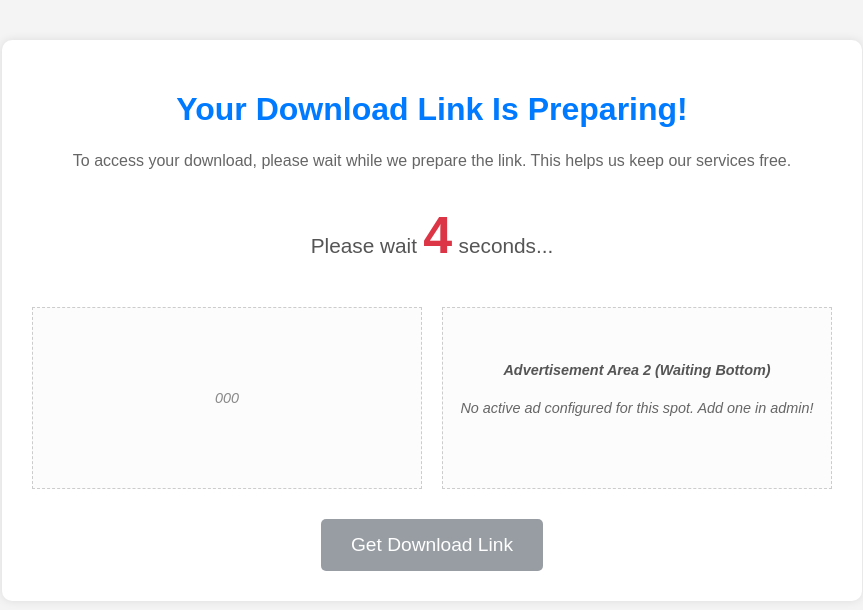
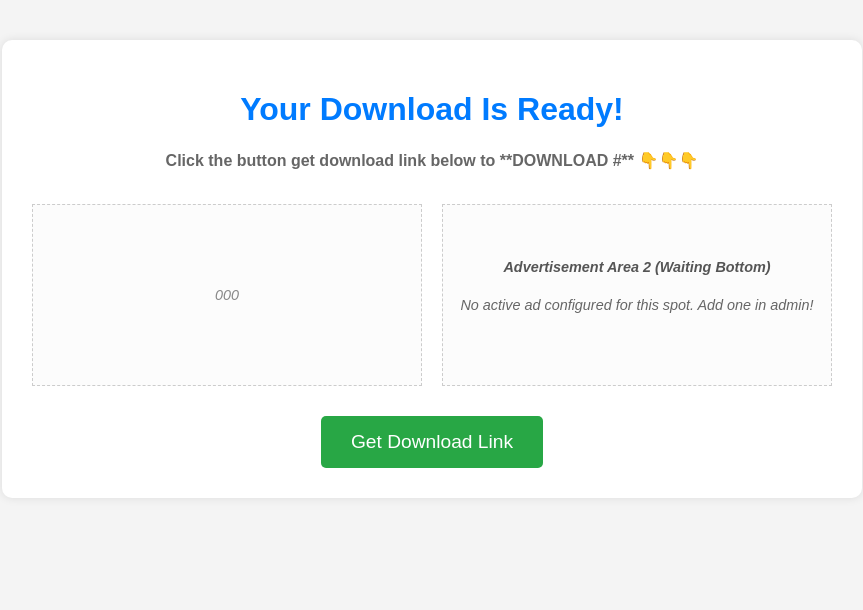
Before and after one commit to Teejayskillz/url_shortener, a Django app: page /000/ in a window 1280 px wide. Shown: the top 610 px of the page, without its empty margins (208-1071 px from the left). Run offline with Django 5.2, Linux system fonts and the light colour scheme; tables that the repository leaves empty hold one stand-in row (values such as "Sample post").

Commit message:
added url title

```diff
--- a/shortener_app/forms.py
+++ b/shortener_app/forms.py
@@ -2,6 +2,11 @@
 from django import forms
 
 class URLShortenForm(forms.Form):
+    url_title = forms.CharField(
+        label="Enter URL Title",
+        max_length=600,
+        widget=forms.TextInput(attrs={'placeholder': 'e.g., Download M3gan (2025) Movie'})
+    )
     long_url = forms.URLField(
         label="Enter Long URL",
         max_length=2000,
--- a/shortener_app/models.py
+++ b/shortener_app/models.py
@@ -11,6 +11,7 @@ def generate_short_code():
             return short_code
 
 class URL(models.Model):
+    url_title = models.CharField(max_length=600 , blank=True , null=True)
     long_url = models.URLField(max_length=2000)
     short_code = models.CharField(max_length=6, unique=True, blank=True)
     created_at = models.DateTimeField(auto_now_add=True)
--- a/shortener_app/views.py
+++ b/shortener_app/views.py
@@ -9,8 +9,25 @@ def create_short_url(request):
         form = URLShortenForm(request.POST)
         if form.is_valid():
             long_url = form.cleaned_data['long_url']
-            # Try to get an existing URL object or create a new one
-            url_obj, created = URL.objects.get_or_create(long_url=long_url)
+            entered_url_title = form.cleaned_data['url_title'] # Get the title from the form
+
+            # Option to handle existing URLs:
+            # 1. Try to get an existing URL with the same long_url
+            # 2. If found, update its title if the new title is different
+            # 3. If not found, create a new URL object with both long_url and url_title
+
+            url_obj, created = URL.objects.get_or_create(
+                long_url=long_url,
+                defaults={'url_title': entered_url_title} # Set url_title if a new object is created
+            )
+
+            if not created and url_obj.url_title != entered_url_title:
+                # If an existing URL was found and the new title is different, update it.
+                # This ensures the most recent title submitted via the form is used.
+                url_obj.url_title = entered_url_title
+                url_obj.save()
+
+
             # Construct the full shortened URL for display
             # request.build_absolute_uri('/') gives you the base URL of your site (e.g., http://127.0.0.1:8000/)
             shortened_url = request.build_absolute_uri('/') + url_obj.short_code
@@ -28,6 +45,11 @@ def redirect_to_download(request, short_code):
         url_obj.clicks += 1
         url_obj.save()
 
+        # Retrieve url_title directly from the fetched url_obj
+        # Use .url_title if it exists, otherwise provide a default or fallback
+        # Changed default to "Your Download" for more general use, but "Your Movie" is fine if context is always movies.
+        download_title = url_obj.url_title if url_obj.url_title else "Your Download"
+
         site_config, created = SiteConfiguration.objects.get_or_create(pk=1)
 
         # Initialize active_ads
@@ -36,7 +58,6 @@ def redirect_to_download(request, short_code):
         # Only fetch and pass ads if global ads are enabled
         if site_config.ads_enabled_globally:
             # Fetch all active ad units, ordered by their location
-            # We'll group them by location in the template
             ad_units = AdUnit.objects.filter(is_active=True).order_by('location')
 
             # Organize ads by their location for easier template access
@@ -48,12 +69,18 @@ def redirect_to_download(request, short_code):
         context = {
             'original_download_url': url_obj.long_url,
             'short_code': short_code,
+            'url_title': download_title,  # This will now correctly show the input title
             'ads_enabled': site_config.ads_enabled_globally, # Global switch
             'active_ads': active_ads, # Pass active ad units organized by location
         }
         return render(request, 'shortener_app/waiting_page.html', context)
     except Http404:
-        return HttpResponse("Short URL not found.", status=404)
+        # This will be caught by get_object_or_404, but it's good to be explicit
+        raise Http404("Short URL not found.") # Or render a custom 404 page
+    except Exception as e:
+        # Log unexpected errors for debugging
+        print(f"An unexpected error occurred: {e}")
+        return HttpResponse("An internal server error occurred.", status=500)
 
 
 def finalize_download(request, short_code):
@@ -62,4 +89,7 @@ def finalize_download(request, short_code):
 
         return redirect(url_obj.long_url)
     except Http404:
-        return HttpResponse("Short URL not found.", status=404)
+        raise Http404("Short URL not found.") # Or render a custom 404 page
+    except Exception as e:
+        print(f"An unexpected error occurred during finalization: {e}")
+        return HttpResponse("An internal server error occurred.", status=500)
--- a/templates/shortener_app/waiting_page.html
+++ b/templates/shortener_app/waiting_page.html
@@ -18,33 +18,26 @@ l.parentNode.insertBefore(s, l);
 
     <meta charset="UTF-8">
     <meta name="viewport" content="width=device-width, initial-scale=1.0">
-    <title>Your Download Is Ready - Please Wait</title>
+    <title>Your Download Is Ready</title>
     <style>
         body { font-family: Arial, sans-serif; text-align: center; margin: 20px; background-color: #f4f4f4; color: #333; }
         .container { max-width: 800px; margin: 40px auto; padding: 30px; background-color: #fff; border-radius: 10px; box-shadow: 0 0 10px rgba(0,0,0,0.1); }
         h1 { color: #007bff; margin-bottom: 20px; }
         p { color: #666; line-height: 1.6; }
-        #countdown-message { font-size: 1.3em; margin: 20px 0; color: #555; }
-        #countdown { font-size: 2.5em; color: #dc3545; font-weight: bold; display: inline-block; min-width: 30px; }
+        /* Removed countdown-related styles */
         #downloadButton {
             padding: 15px 30px;
             font-size: 1.2em;
-            background-color: #6c757d; /* Gray when disabled */
+            background-color: #28a745; /* Green when active, no disabled state */
             color: white;
             border: none;
             border-radius: 5px;
-            cursor: not-allowed;
-            opacity: 0.7;
-            transition: background-color 0.3s ease, opacity 0.3s ease, transform 0.2s ease;
+            cursor: pointer;
+            opacity: 1;
+            transition: background-color 0.3s ease, transform 0.2s ease;
             margin-top: 30px; /* Space from ads */
         }
-        #downloadButton.active {
-            background-color: #28a745; /* Green when active */
-            cursor: pointer;
-            opacity: 1;
-            transform: scale(1.05); /* Slight enlarge on hover */
-        }
-        #downloadButton:hover.active {
+        #downloadButton:hover { /* Simplified hover for always active button */
             background-color: #218838;
             transform: scale(1.08);
         }
@@ -76,11 +69,8 @@ l.parentNode.insertBefore(s, l);
 </head>
 <body>
     <div class="container">
-        <h1>Your Download Link Is Preparing!</h1>
-        <p>To access your download, please wait while we prepare the link. This helps us keep our services free.</p>
-
-        <p id="countdown-message">Please wait <span id="countdown">10</span> seconds...</p>
-
+        <h1>Your Download Is Ready!</h1>
+<p><b>Click the button get download link below to **DOWNLOAD {{ url_title }}** 👇👇👇</b></p>
         {# --- NEW: Conditional ad display based on the global 'ads_enabled' setting --- #}
         {% if ads_enabled %}
             <div class="ad-grid">
@@ -123,39 +113,23 @@ l.parentNode.insertBefore(s, l);
         {% endif %}
         {# --- END NEW: Conditional ad display --- #}
 
-        <button id="downloadButton" disabled>Get Download Link</button>
+        <button id="downloadButton">Get Download Link</button>
     </div>
 
     <script>
         document.addEventListener('DOMContentLoaded', function() {
-            const countdownElement = document.getElementById('countdown');
-            const countdownMessageElement = document.getElementById('countdown-message');
             const downloadButton = document.getElementById('downloadButton');
             const shortCode = "{{ short_code }}"; // Get the short code from Django context
 
-            let timeLeft = 10; // Initial countdown time in seconds
-
-            function updateCountdown() {
-                if (timeLeft > 0) {
-                    timeLeft--;
-                    countdownElement.textContent = timeLeft;
-                } else {
-                    clearInterval(timerInterval); // Stop the timer
-                    countdownMessageElement.innerHTML = 'Your download is **READY!**'; // Update message
-                    downloadButton.removeAttribute('disabled'); // Enable the button
-                    downloadButton.classList.add('active'); // Add active class for styling
-                }
-            }
-
-            // Start the timer
-            const timerInterval = setInterval(updateCountdown, 1000);
+            // The button is now immediately active, so no countdown or disabling needed.
+            // You can remove the `disabled` attribute from the button in the HTML directly
+            // or ensure it's removed by default here. For simplicity, I've removed it from HTML.
+            downloadButton.classList.add('active'); // Add active class for styling
 
             // Add click event listener to the download button
             downloadButton.addEventListener('click', function() {
-                if (!this.disabled) { // Only proceed if the button is active
-                    // Redirect to the final download URL via Django view
-                    window.location.href = `/download/${shortCode}/finalize/`;
-                }
+                // Redirect to the final download URL via Django view
+                window.location.href = `/download/${shortCode}/finalize/`;
             });
 
             // Ad network scripts that generate pop-ups/pop-unders or other overlays
```
Also changed, not shown: shortener_app/migrations/0004_url_url_title.py (added).
